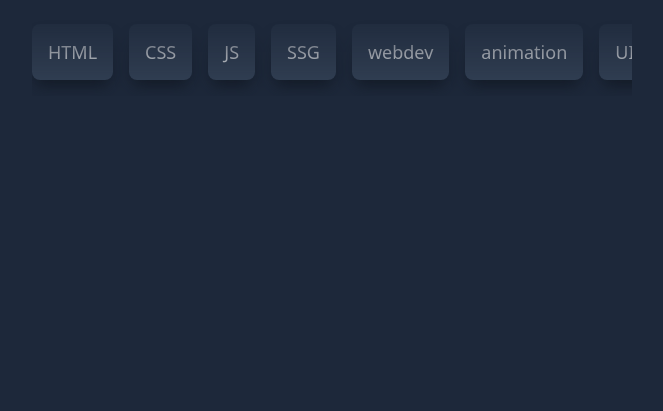
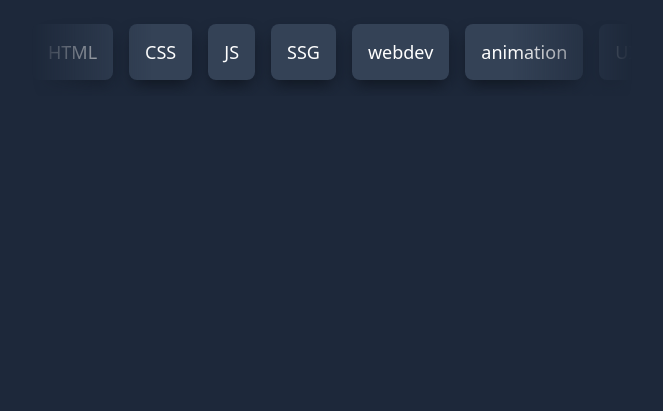
Before and after one commit to Annie-Huang/infinite-horizontal-scroll, a website: page index.html in a window 1280 px wide. Shown: the part 405-816 px from the top of the page, without its empty margins (308-971 px from the left). Drawn offline with Linux system fonts and the light colour scheme.

Commit message:
Create the effect that it transparent on the left and right side for the flex box

```diff
--- a/style.css
+++ b/style.css
@@ -52,8 +52,18 @@ body {
   overflow: hidden;
 
   /* This create the effect that it transparent on the top and white at the bottom */
-  -webkit-mask: linear-gradient(transparent, white);
-  mask: linear-gradient(transparent, white);
+  /*-webkit-mask: linear-gradient(transparent, white);*/
+  /*mask: linear-gradient(transparent, white);*/
+
+  /* This create the effect that it transparent on the left and right side */
+  -webkit-mask: linear-gradient(
+    90deg,
+    transparent,
+    white 20%,
+    white 80%,
+    transparent
+  );
+  mask: linear-gradient(90deg, transparent, white 20%, white 80%, transparent);
 }
 
 .scroller[data-animated='true'] .scroller__inner {
```
